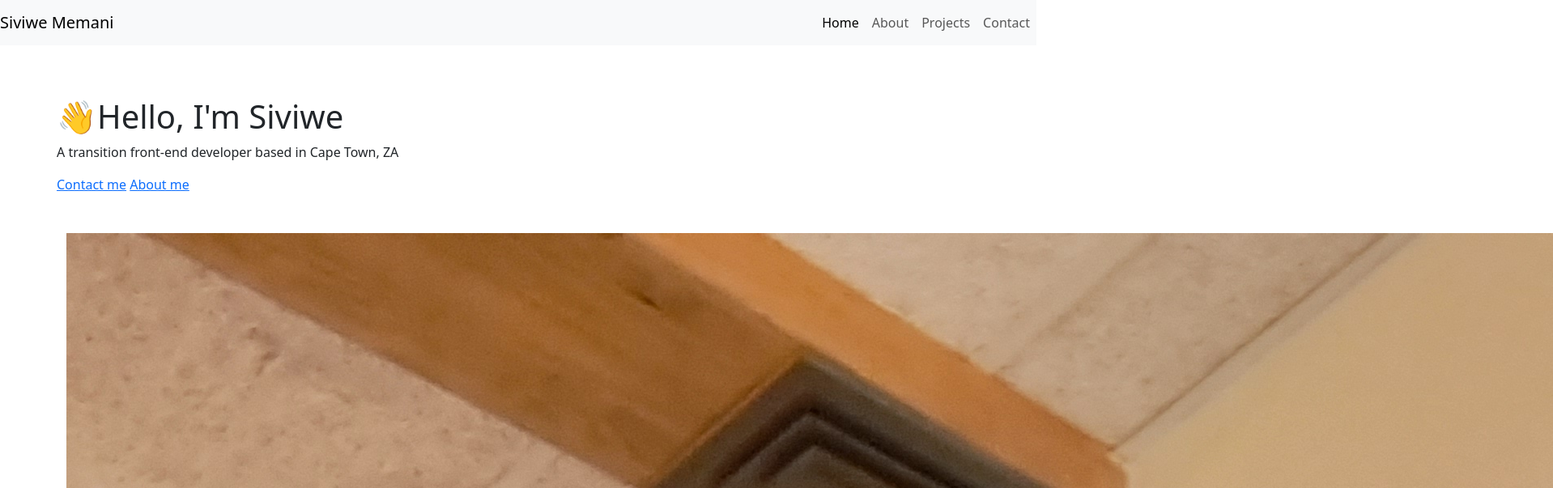
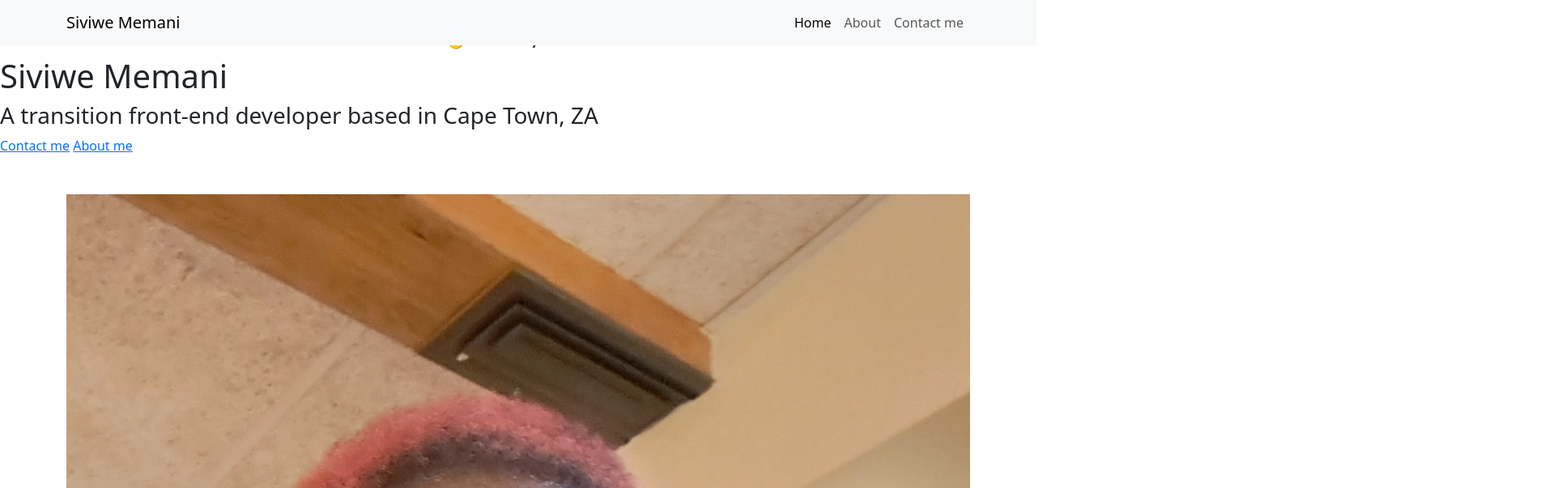
Before and after one commit to Siviwe82/my-portfolio-coding, a plain HTML site: page index.html in a window 1280 px wide. Shown: the top 603 px of the page at 81% size, 1918 px wide, since content can reach past the window. Drawn offline with nearby package versions, Linux system fonts and the light colour scheme; a web font is replaced by a local one.

Commit message:
Updated index.html

```diff
--- a/index.html
+++ b/index.html
@@ -3,43 +3,53 @@
 <head>
     <meta charset="UTF-8">
     <meta name="viewport" content="width=device-width, initial-scale=1.0">
-    <title>Front-End Developer - Siviwe Memani</title>
     <meta name="description" content="Siviwe is a front-end developer based in Cape Town, ZA">
      <link href="https://cdn.jsdelivr.net/npm/bootstrap@5.3.0/dist/css/bootstrap.min.css" rel="stylesheet"
      integrity="sha384-9ndCyUaIbzAi2FUVXJi0CjmCapSmO7SnpJef0486qhLnuZ2cdeRhO02iuK6FUUVM"
-     crossorigin="anonymous">
+     crossorigin="anonymous" />
      <link rel="stylesheet" href="https://fonts.googleapis.com/css?family=Sofia">
-     <link rel="stylesheet" href="/css/style.css">
       <script src="https://cdn.jsdelivr.net/npm/bootstrap@5.3.0/dist/js/bootstrap.bundle.min.js"
       integrity="sha384-geWF76RCwLtnZ8qwWowPQNguL3RmwHVBC9FhGdlKrxdiJJigb/j/68SIy3Te4Bkz"
       crossorigin="anonymous"></script>
+      <link rel="stylesheet" href="/css/style.css">
+      <title>Front-End Developer - Siviwe Memani</title>
 </head>
 <body>
 <<nav class="navbar fixed-top navbar-expand-lg navbar-light bg-light">
+  <div class="container">
 <a class="navbar-brand" href="/" title="Homepage">Siviwe Memani</a>
 <button class="navbar-toggler" type="button" data-bs-toggle="collapse" data-bs-target="#navbarNavAltMarkup" aria-controls="navbarNavAltMarkup" aria-expanded="false" aria-label="Toggle navigation">
 <span class="navbar-toggler-icon"></span>
  </button>
   <div class="collapse navbar-collapse justify-content-end" id="navbarNavAltMarkup">
-    <div class="navbar-nav">
-    <a class="nav-item nav-link active" href="/">Home</a>
-    <a class="nav-item nav-link" href="/about.html">About</a>
-    <a class="nav-item nav-link" href="/projects.html">Projects</a>
-    <a class="nav-item nav-link" href="/contact.html">Contact</a>
+    <ul class="navbar-nav">
+    <li class="nav-item">
+    <a class="nav-item nav-link active" aria-current="page" href="/" title="Homepage">Home</a>
+    </li>
+    <li class="nav-item">
+    <a class="nav-link" href="/about.html" title="About Siviwe Memani">About</a>
+    </li>
+    <li class="nav-item">
+    <a class="nav-link" href="/contact.html#contact" title="Contact Siviwe Memani">Contact me</a>
+    </li>
+    </ul>
 </div>
 </div>
 </nav>
-<div class="intro-container d-flex justify-content-center m-5">
-<div class="intro-container m-5">
-<h1 class="text-centre">👋Hello, I'm Siviwe</h1>
-<p class="intro-description">A transition front-end developer based in Cape Town, ZA</p>
+<h2 class="text-center">👋Hello, I am</h2>
+<h1 class="text-centre">Siviwe Memani</h1>
+<h3 class="intro-description">A transition front-end developer based in Cape Town, ZA</h3>
 <div class="navigation-link mb-5">
 <a href="/styles.css" class="primary-link" title="Contact Siviwe Memani">Contact me</a>
 <a href="/about.html" class="secondary-link" title="About Siviwe Memani">About me</a>
 </div>
 <div class="container">
-<img src="/images/Siviwe M.jpg" class="pfp avatar-wobble d-none d-md-block mt-4">
-<img src="images/work-section.png" class="img-fluid rounded d-none d-sm-block" alt="work-section">
+<div class="row">
+<div class="col-md-6"></div>
+<img src="/images/Siviwe M.jpg" class="img-fluid rounded d-none d-sm-block">
+</div>
+<div class="col-md-6">
+<img src="/images/work-section.png" class="img-fluid rounded d-none d-sm-block" alt="work-section">
 </div>
 </div>
 </body>
```
Also changed, not shown: css/styles.css (added).
